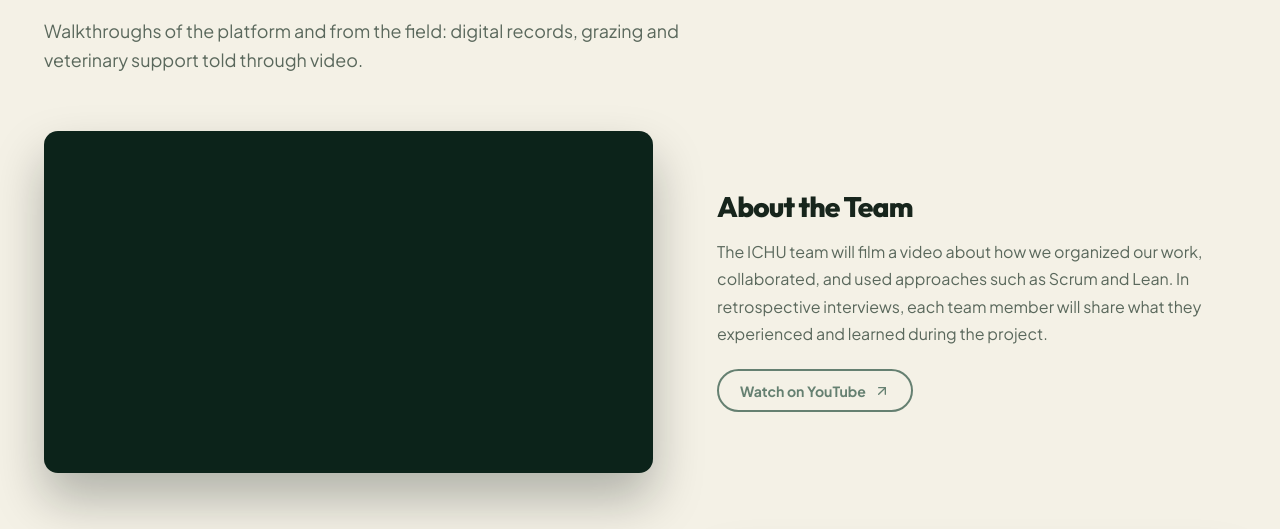
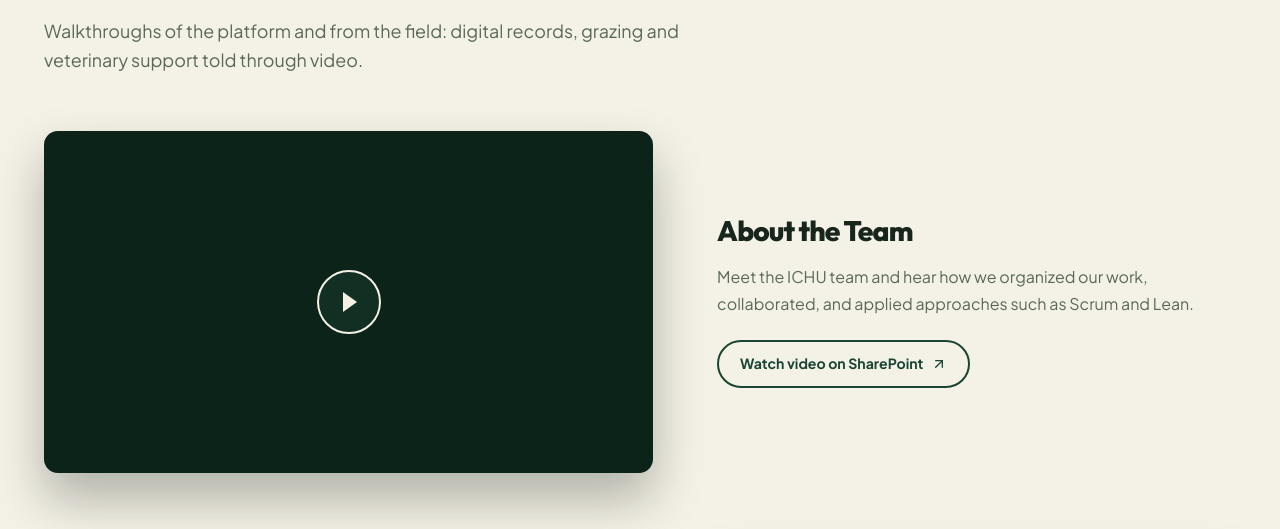
Before and after one commit to five-smart-farm-creators/ichu-website, a plain HTML site: page media.html in a window 1280 px wide. Shown: the part 271-800 px from the top of the page. Drawn offline with nearby package versions, Linux system fonts and the light colour scheme.

Commit message:
feat(media): link team and product videos

```diff
--- a/assets/styles/style.css
+++ b/assets/styles/style.css
@@ -799,6 +799,43 @@ p { color: var(--ink-500); }
   width: 100%;
   height: 100%;
   border: 0;
+}
+.video-frame-link {
+  display: grid;
+  place-items: center;
+  text-decoration: none;
+  transition: background-color 0.25s ease;
+}
+.video-frame-link:hover { background: var(--forest-800); }
+.video-frame-play {
+  position: relative;
+  width: 4rem;
+  height: 4rem;
+  border: 2px solid var(--cream-text);
+  border-radius: 50%;
+  background: rgba(20, 53, 39, 0.72);
+  transition: transform 0.25s ease, background-color 0.25s ease;
+}
+.video-frame-play::after {
+  position: absolute;
+  top: 50%;
+  left: 53%;
+  width: 0;
+  height: 0;
+  border-top: 0.65rem solid transparent;
+  border-bottom: 0.65rem solid transparent;
+  border-left: 0.9rem solid var(--cream-text);
+  content: '';
+  transform: translate(-50%, -50%);
+}
+.video-frame-link:hover .video-frame-play,
+.video-frame-link:focus-visible .video-frame-play {
+  background: var(--forest-700);
+  transform: scale(1.08);
+}
+.video-frame-link:focus-visible {
+  outline: 3px solid var(--gold-500);
+  outline-offset: 4px;
 }
 .video-chip { pointer-events: none; }
 
--- a/locales/en.json
+++ b/locales/en.json
@@ -455,13 +455,15 @@
         "introduction": "Walkthroughs of the platform and from the field: digital records, grazing and veterinary support told through video.",
         "story01": {
           "title": "About the Team",
-          "description": "The ICHU team will film a video about how we organized our work, collaborated, and used approaches such as Scrum and Lean. In retrospective interviews, each team member will share what they experienced and learned during the project.",
-          "actionLabel": "Watch on YouTube"
+          "description": "Meet the ICHU team and hear how we organized our work, collaborated, and applied approaches such as Scrum and Lean.",
+          "frameLabel": "Play the About the Team video on SharePoint",
+          "actionLabel": "Watch video on SharePoint"
         },
         "story02": {
           "title": "About the Product",
           "description": "A short video introducing ICHU and showing how its smart collar and platform help farmers monitor their herd.",
-          "actionLabel": "Watch on YouTube"
+          "frameLabel": "Play the About the Product video on SharePoint",
+          "actionLabel": "Watch video on SharePoint"
         }
       },
       "metadata": {
--- a/media.html
+++ b/media.html
@@ -57,26 +57,30 @@
         </div>
 
         <article class="media-block reveal">
-          <div class="video-frame" aria-hidden="true"></div>
+          <a class="video-frame video-frame-link" href="https://upcedupe-my.sharepoint.com/:v:/g/personal/u201817507_upc_edu_pe/IQBA-ACfpHmEQqEMz-LT9aY2AZB9_M63aISNQf-1CuEgzNI?e=CZ8MyK" target="_blank" rel="noopener noreferrer" data-i18n-aria-label="media.media.story01.frameLabel">
+            <span class="video-frame-play" aria-hidden="true"></span>
+          </a>
           <div class="media-content">
             <h3 data-i18n="media.media.story01.title">About the Team</h3>
-            <p data-i18n="media.media.story01.description">The ICHU team will film a video about how we organized our work, collaborated, and used approaches such as Scrum and Lean. In retrospective interviews, each team member will share what they experienced and learned during the project.</p>
-            <button class="media-link" type="button" disabled>
-              <span data-i18n="media.media.story01.actionLabel">Watch on YouTube</span>
+            <p data-i18n="media.media.story01.description">Meet the ICHU team and hear how we organized our work, collaborated, and applied approaches such as Scrum and Lean.</p>
+            <a class="media-link" href="https://upcedupe-my.sharepoint.com/:v:/g/personal/u201817507_upc_edu_pe/IQBA-ACfpHmEQqEMz-LT9aY2AZB9_M63aISNQf-1CuEgzNI?e=CZ8MyK" target="_blank" rel="noopener noreferrer">
+              <span data-i18n="media.media.story01.actionLabel">Watch video on SharePoint</span>
               <i data-lucide="arrow-up-right"></i>
-            </button>
+            </a>
           </div>
         </article>
 
         <article class="media-block reveal">
-          <div class="video-frame" aria-hidden="true"></div>
+          <a class="video-frame video-frame-link" href="https://upcedupe-my.sharepoint.com/:v:/g/personal/u201817507_upc_edu_pe/IQBxp7IEcc1kQYr2_OdxZOmHATpBSenxYxrnU9ulOHBAJKA?e=aXXIvN" target="_blank" rel="noopener noreferrer" data-i18n-aria-label="media.media.story02.frameLabel">
+            <span class="video-frame-play" aria-hidden="true"></span>
+          </a>
           <div class="media-content">
             <h3 data-i18n="media.media.story02.title">About the Product</h3>
             <p data-i18n="media.media.story02.description">A short video introducing ICHU and showing how its smart collar and platform help farmers monitor their herd.</p>
-            <button class="media-link" type="button" disabled>
-              <span data-i18n="media.media.story02.actionLabel">Watch on YouTube</span>
+            <a class="media-link" href="https://upcedupe-my.sharepoint.com/:v:/g/personal/u201817507_upc_edu_pe/IQBxp7IEcc1kQYr2_OdxZOmHATpBSenxYxrnU9ulOHBAJKA?e=aXXIvN" target="_blank" rel="noopener noreferrer">
+              <span data-i18n="media.media.story02.actionLabel">Watch video on SharePoint</span>
               <i data-lucide="arrow-up-right"></i>
-            </button>
+            </a>
           </div>
         </article>
       </div>
```
Also changed, not shown: locales/es.json (+5 -3 lines), 1 other file.
